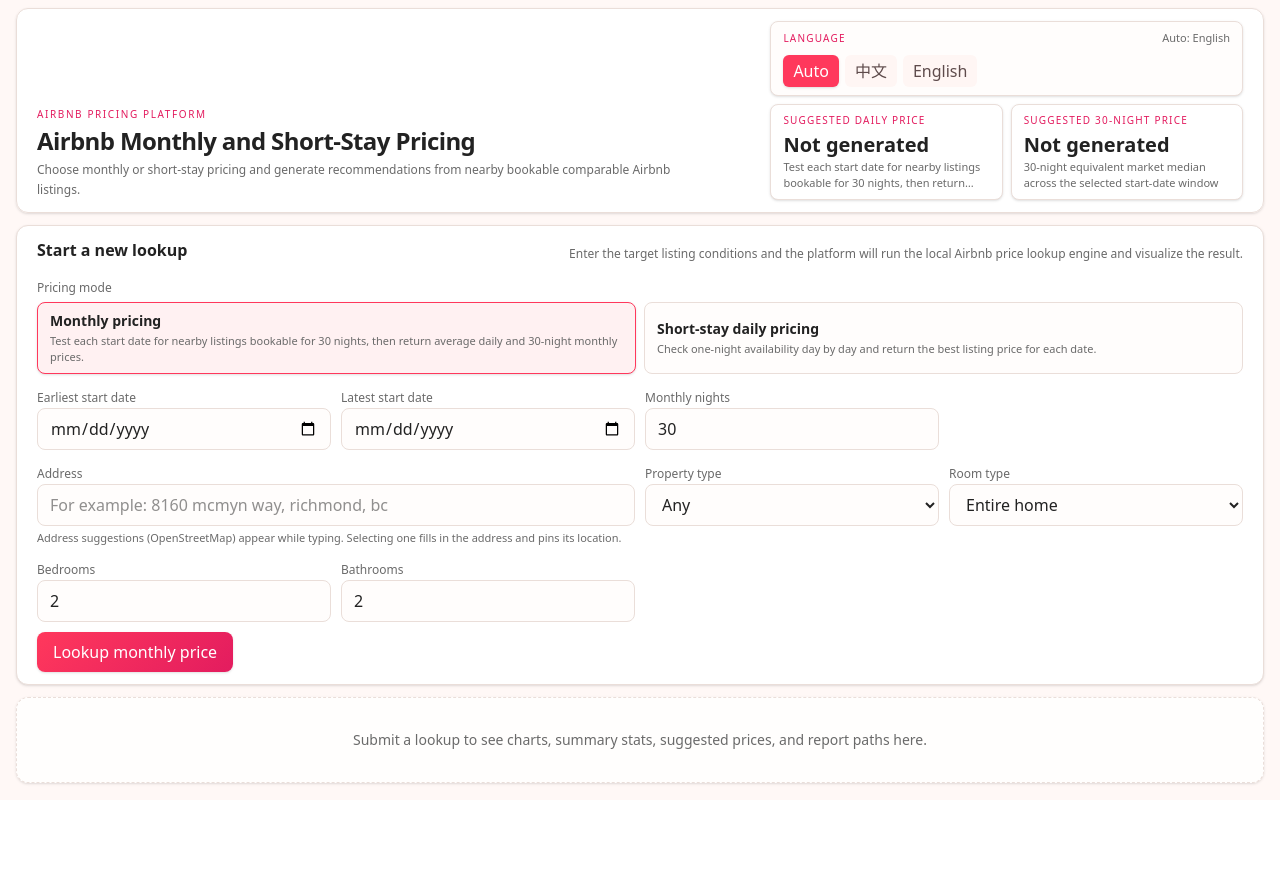
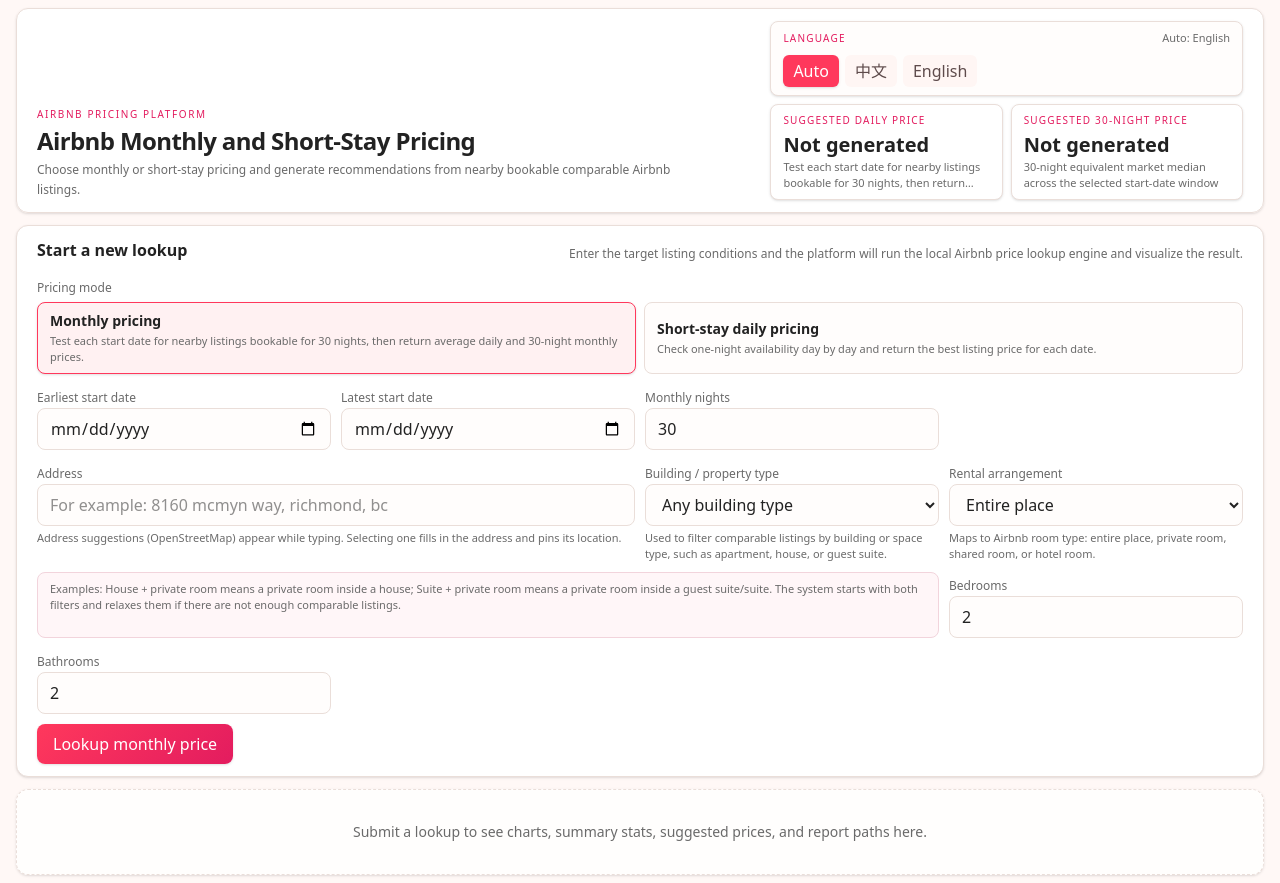
Before and after one commit to lkf9888/airbnb-price-platform, a Next.js app: page / in a window 1280 px wide. Before the commit the page ends 800 px from the top, so only its background shows below. Built offline with nearby package versions, Linux system fonts and the light colour scheme.

Commit message:
Clarify listing type filters

```diff
--- a/components/market-dashboard.tsx
+++ b/components/market-dashboard.tsx
@@ -173,16 +173,19 @@ const copy = {
     similarAddressMatch: "地址相关性",
     similarAddressMatched: "与输入地址更相关",
     similarAddressApprox: "仅结构相近，不保证最近",
-    propertyType: "物业类型",
-    anyPropertyType: "不限",
+    propertyType: "建筑/物业类型",
+    propertyTypeHint: "用于筛选可比房源的建筑或空间形态，例如公寓、独立屋、套房。",
+    anyPropertyType: "不限建筑类型",
     apartment: "公寓",
     townhouse: "联排",
     house: "独立屋",
-    suite: "套房",
-    roomType: "房型",
-    entireHome: "整套房源",
-    privateRoom: "独立房间",
-    sharedRoom: "合住房间",
+    suite: "套房 / Guest suite",
+    roomType: "出租方式",
+    roomTypeHint: "对应 Airbnb 的 room type：整套出租、独立房间、合住房间或酒店房间。",
+    typeCombinationHint: "组合示例：独立屋 + 独立房间 = 独立屋里的单间；套房 + 独立房间 = guest suite / suite 里的单间。系统先按两个条件筛选，可比样本不足时会逐级放宽。",
+    entireHome: "整套房源（整套出租）",
+    privateRoom: "独立房间（单间出租）",
+    sharedRoom: "合住房间（共享睡眠空间）",
     hotelRoom: "酒店房间",
     bedrooms: "卧室数量",
     bathrooms: "卫生间数量",
@@ -291,14 +294,17 @@ const copy = {
     similarAddressMatch: "Address relevance",
     similarAddressMatched: "More related to your input area",
     similarAddressApprox: "Structurally similar only, not guaranteed nearest",
-    propertyType: "Property type",
-    anyPropertyType: "Any",
+    propertyType: "Building / property type",
+    propertyTypeHint: "Used to filter comparable listings by building or space type, such as apartment, house, or guest suite.",
+    anyPropertyType: "Any building type",
     apartment: "Apartment",
     townhouse: "Townhouse",
     house: "House",
-    suite: "Suite",
-    roomType: "Room type",
-    entireHome: "Entire home",
+    suite: "Suite / Guest suite",
+    roomType: "Rental arrangement",
+    roomTypeHint: "Maps to Airbnb room type: entire place, private room, shared room, or hotel room.",
+    typeCombinationHint: "Examples: House + private room means a private room inside a house; Suite + private room means a private room inside a guest suite/suite. The system starts with both filters and relaxes them if there are not enough comparable listings.",
+    entireHome: "Entire place",
     privateRoom: "Private room",
     sharedRoom: "Shared room",
     hotelRoom: "Hotel room",
@@ -1458,6 +1464,7 @@ export function MarketDashboard() {
                 <option value="独立屋">{t.house}</option>
                 <option value="套房">{t.suite}</option>
               </select>
+              <span className="block text-[11px] leading-4 text-[var(--muted)]">{t.propertyTypeHint}</span>
             </label>
             <label className="space-y-1">
               <span className="text-xs font-medium text-[var(--muted)]">{t.roomType}</span>
@@ -1471,7 +1478,11 @@ export function MarketDashboard() {
                 <option value="合住房间">{t.sharedRoom}</option>
                 <option value="酒店房间">{t.hotelRoom}</option>
               </select>
+              <span className="block text-[11px] leading-4 text-[var(--muted)]">{t.roomTypeHint}</span>
             </label>
+            <div className="md:col-span-2 xl:col-span-3 rounded-lg border border-[#f2d4dc] bg-[#fff6f8] px-3 py-2 text-[11px] leading-4 text-[var(--muted)]">
+              {t.typeCombinationHint}
+            </div>
             <label className="space-y-1">
               <span className="text-xs font-medium text-[var(--muted)]">{t.bedrooms}</span>
               <input
```
